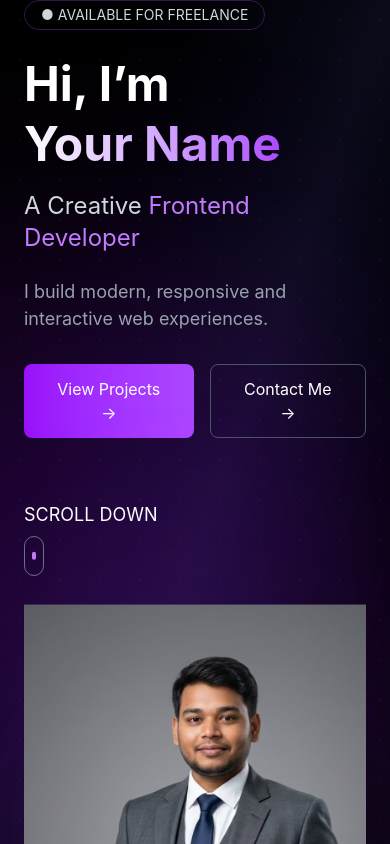
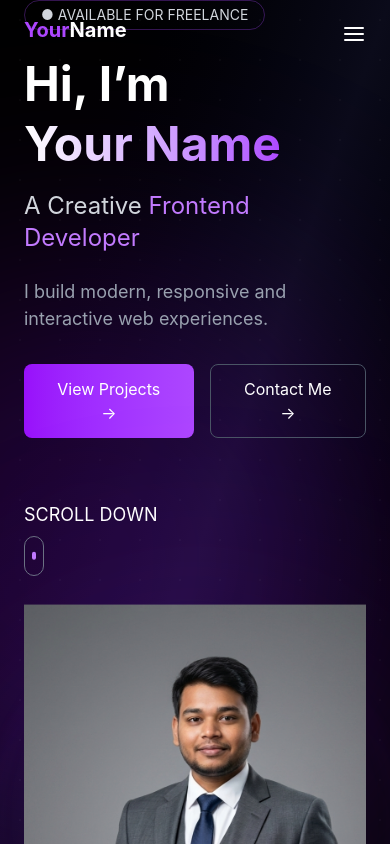
Before and after one commit to Sahilkadam01/latest_portfolio, a React (Vite) app: page / in a window 390 px wide. Shown: the top 844 px of the page. Built offline with nearby package versions, Linux system fonts and the light colour scheme.

Commit message:
commit 10 navbar added

```diff
--- a/package.json
+++ b/package.json
@@ -20,6 +20,7 @@
     "react-countup": "^6.5.3",
     "react-dom": "^19.2.4",
     "react-icons": "^5.6.0",
+    "react-scroll": "^1.9.3",
     "three": "^0.183.2"
   },
   "devDependencies": {
--- a/src/App.jsx
+++ b/src/App.jsx
@@ -7,6 +7,7 @@ import WhoIAm from './components/Who-i-am/Who-i-am'
 import Projects from "./components/projects/Projects"
 import Skills from './components/skills_section/Skills'
 import Contact from './components/contact_section/Contact'
+import Navbar from "./components/header/Header"
 
 function App() {
 
@@ -33,9 +34,7 @@ const [loading, setLoading] = useState(true);
 
     <main className="main-section bg-black">
 
-       {/* <Hyperspeed
-     effectOptions={{"distortion":"turbulentDistortion","length":400,"roadWidth":10,"islandWidth":2,"lanesPerRoad":3,"fov":90,"fovSpeedUp":150,"speedUp":2,"carLightsFade":0.4,"totalSideLightSticks":20,"lightPairsPerRoadWay":40,"shoulderLinesWidthPercentage":0.05,"brokenLinesWidthPercentage":0.1,"brokenLinesLengthPercentage":0.5,"lightStickWidth":[0.12,0.5],"lightStickHeight":[1.3,1.7],"movingAwaySpeed":[60,80],"movingCloserSpeed":[-120,-160],"carLightsLength":[12,80],"carLightsRadius":[0.05,0.14],"carWidthPercentage":[0.3,0.5],"carShiftX":[-0.8,0.8],"carFloorSeparation":[0,5],"colors":{"roadColor":526344,"islandColor":657930,"background":0,"shoulderLines":1250072,"brokenLines":1250072,"leftCars":[14177983,6770850,12732332],"rightCars":[242627,941733,3294549],"sticks":242627}}}
-   /> */}
+      <Navbar/>
    <ProfileSection/>
    <WhoIAm/>
    <section className='projects-section'>
--- /dev/null
+++ b/src/components/header/Header.jsx
@@ -0,0 +1,99 @@
+import { useState, useEffect } from "react";
+import { motion } from "framer-motion";
+import { Link } from "react-scroll";
+import { FiMenu, FiX } from "react-icons/fi";
+
+const navLinks = [
+  { name: "Home", to: "hero" },
+  { name: "About", to: "about" },
+  { name: "Projects", to: "projects" },
+  { name: "Skills", to: "skills" },
+  { name: "Contact", to: "contact" },
+];
+
+export default function Navbar() {
+  const [scrolled, setScrolled] = useState(false);
+  const [open, setOpen] = useState(false);
+
+  useEffect(() => {
+    const handleScroll = () => {
+      setScrolled(window.scrollY > 50);
+    };
+    window.addEventListener("scroll", handleScroll);
+    return () => window.removeEventListener("scroll", handleScroll);
+  }, []);
+
+  return (
+    <motion.nav
+      initial={{ y: -80 }}
+      animate={{ y: 0 }}
+      transition={{ duration: 0.6 }}
+      className={`fixed w-full z-50 transition-all duration-300 ${
+        scrolled
+          ? "bg-black/60 backdrop-blur-lg border-b border-white/10"
+          : "bg-transparent"
+      }`}
+    >
+      <div className="max-w-7xl mx-auto px-6 py-4 flex justify-between items-center">
+
+        {/* LOGO */}
+        <h1 className="text-xl font-bold text-white">
+          <span className="text-purple-500">Your</span>Name
+        </h1>
+
+        {/* DESKTOP MENU */}
+        <div className="hidden md:flex gap-8">
+          {navLinks.map((link, i) => (
+            <Link
+              key={i}
+              to={link.to}
+              smooth={true}
+              duration={500}
+              offset={-80}
+              spy={true}
+              activeClass="text-purple-400"
+              className="cursor-pointer text-gray-300 hover:text-purple-400 transition relative group"
+            >
+              {link.name}
+
+              {/* UNDERLINE ANIMATION */}
+              <span className="absolute left-0 -bottom-1 w-0 h-[2px] bg-purple-400 transition-all group-hover:w-full"></span>
+            </Link>
+          ))}
+        </div>
+
+        {/* MOBILE MENU BUTTON */}
+        <div className="md:hidden text-2xl text-white">
+          <button onClick={() => setOpen(!open)}>
+            {open ? <FiX /> : <FiMenu />}
+          </button>
+        </div>
+      </div>
+
+      {/* MOBILE MENU */}
+      {open && (
+        <motion.div
+          initial={{ opacity: 0, y: -20 }}
+          animate={{ opacity: 1, y: 0 }}
+          className="md:hidden bg-black/90 backdrop-blur-lg border-t border-white/10"
+        >
+          <div className="flex flex-col items-center py-6 gap-6">
+            {navLinks.map((link, i) => (
+              <Link
+                key={i}
+                to={link.to}
+                smooth={true}
+                duration={500}
+                offset={-80}
+                onClick={() => setOpen(false)}
+                className="text-gray-300 text-lg hover:text-purple-400 transition"
+              >
+                {link.name}
+              </Link>
+            ))}
+          </div>
+        </motion.div>
+      )}
+    </motion.nav>
+  );
+}
```
Also changed, not shown: 1 other file (tests, documents, lock files or other folders).
